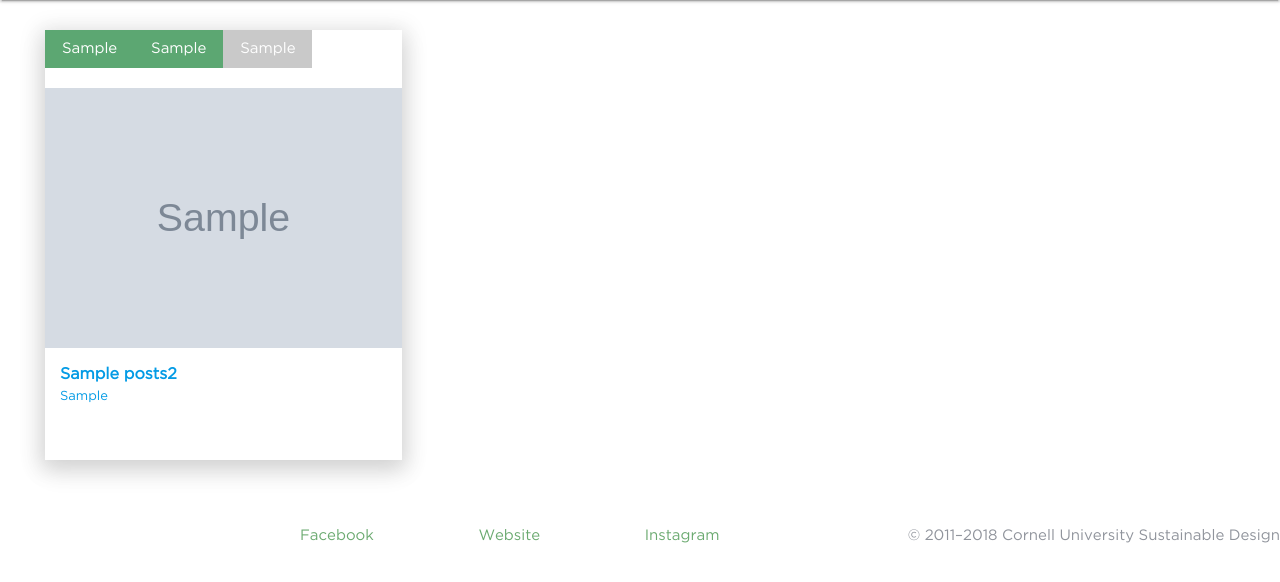
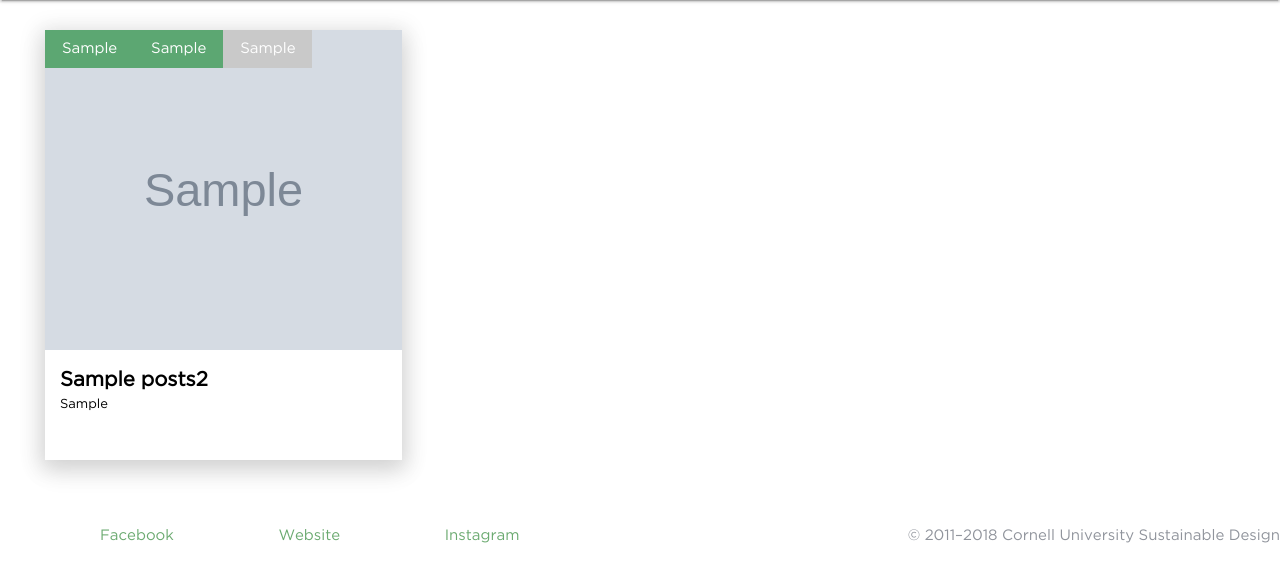
Before and after one commit to genghisshyy/cusd-stories, a PHP site: page / in a window 1280 px wide. Shown: the part 66-648 px from the top of the page. Run offline with PHP 8.4, Linux system fonts and the light colour scheme; tables that the repository leaves empty or names only in its code hold one stand-in row (values such as "Sample post"); grey boxes marked "Sample" are stand-in pictures; some libraries are stand-ins or nearby versions.

Commit message:
more styling

```diff
--- a/css/style.css
+++ b/css/style.css
@@ -23,7 +23,17 @@ body {
   width: auto;
   box-shadow: 0 4px 20px 6px rgba(0, 0, 0, 0.1), 0 10px 25px 0 rgba(0, 0, 0, 0.1);
   -webkit-transition: box-shadow 0.2s ease-in, -webkit-transform 0.2s ease-in;
-  transition: box-shadow 0.2s ease-in, transform 0.2s ease-in; }
+  transition: box-shadow 0.2s ease-in, transform 0.2s ease-in;
+  color: black; }
+  .card-bg .card-title {
+    font-weight: bold;
+    font-size: 1.35rem; }
+  .card-bg .card-description {
+    font-weight: lighter; }
+
+@media screen and (min-width: 993px) {
+  #footer-wrap {
+    margin: 0 40px; } }
 
 .card-bg:hover {
   position: relative;
@@ -56,7 +66,7 @@ nav {
   background: #c9c9c9; }
 
 .card-img {
-  height: 260px;
+  height: 320px;
   width: auto;
   background-size: cover;
   background-repeat: no-repeat;
@@ -120,9 +130,6 @@ a.footer-link:hover {
 p.right {
   text-align: center; }
 
-@media only screen and (min-width: 1200px) and (max-width: 1600px) {
-  footer {
-    margin-left: 200px; } }
 p.float-left {
   text-align: center;
   left: 200px; }
--- a/includes/allLoad.php
+++ b/includes/allLoad.php
@@ -27,15 +27,15 @@ echo '
 <a href ="'.$row['url'].'">
 <div class="col s12 l4">
       <div class="card-bg">
-        <div class = "row content-tag-div">
+        <div class = "content-tag-div">
             <div class = "col s3 about-tag">
-              '.$row['tag_1'].'
+              '.ucfirst($row['tag_1']).'
             </div>
             <div class = "col s3 about-tag">
-              '.$row['tag_2'].'
+              '.ucfirst($row['tag_2']).'
             </div>
             <div class = "col s3 type-tag">
-              '.$row['input_type'].'
+              '.ucfirst($row['input_type']).'
             </div>
         </div>
         <div class= "card-img"
--- a/includes/sidenav.php
+++ b/includes/sidenav.php
@@ -15,3 +15,4 @@
       <li class="no-padding"></li>
     </ul>
   </div>
+</div>
--- a/scss/style.scss
+++ b/scss/style.scss
@@ -6,6 +6,8 @@
 $navbar-color : #FFFFFF;
 $lightgreen: #5ca772;
 $lightgrey: #c9c9c9;
+
+
 
 // setup gotham-book font from truetype file
 @font-face {
@@ -20,7 +22,8 @@ body{
 }
 
 $card-height: 430px;
-$card-img-height: 260px;
+$card-img-height: 320px;
+$large-and-up: 993px;
 
 .cusd-logo{
   height: 4rem;
@@ -41,7 +44,24 @@ $card-img-height: 260px;
    box-shadow: 0 4px 20px 6px rgba(0, 0, 0, 0.1), 0 10px 25px 0 rgba(0, 0, 0, 0.1);
    -webkit-transition: box-shadow 0.2s ease-in, -webkit-transform 0.2s ease-in;
    transition: box-shadow 0.2s ease-in, transform 0.2s ease-in;
+   color:black;
+   .card-title{
+     font-weight: bold;
+     font-size: 1.35rem;
+   }
+   .card-description{
+     font-weight: lighter;
+   }
 }
+
+// looks a bit better with the offset
+#footer-wrap{
+
+  @media screen and (min-width: $large-and-up) {
+  margin: 0 40px;
+  }
+}
+
 
 .card-bg:hover {
   position:relative;
@@ -203,12 +223,12 @@ $grey: #90949C;
     text-align: center;
   }
 
-      @media only screen and (min-width: 1200px) and (max-width: 1600px) {
-        footer{
-            margin-left:200px;
-
-        }
-    }
+    //   @media only screen and (min-width: 1200px) and (max-width: 1600px) {
+    //     footer{
+    //         margin-left:200px;
+    //
+    //     }
+    // }
 
 
 
```
Also changed, not shown: getTags.php (+4 -4 lines), includes/footer.php (+13 -4 lines), index.php (+28 -0 lines), img/uploads/0.jpeg (deleted), img/uploads/0.jpg (deleted), img/uploads/49.jpg (deleted), img/uploads/50.jpg (deleted), img/uploads/64.jpg (deleted), img/uploads/IMG_8446.jpg (added), 3 other files.
